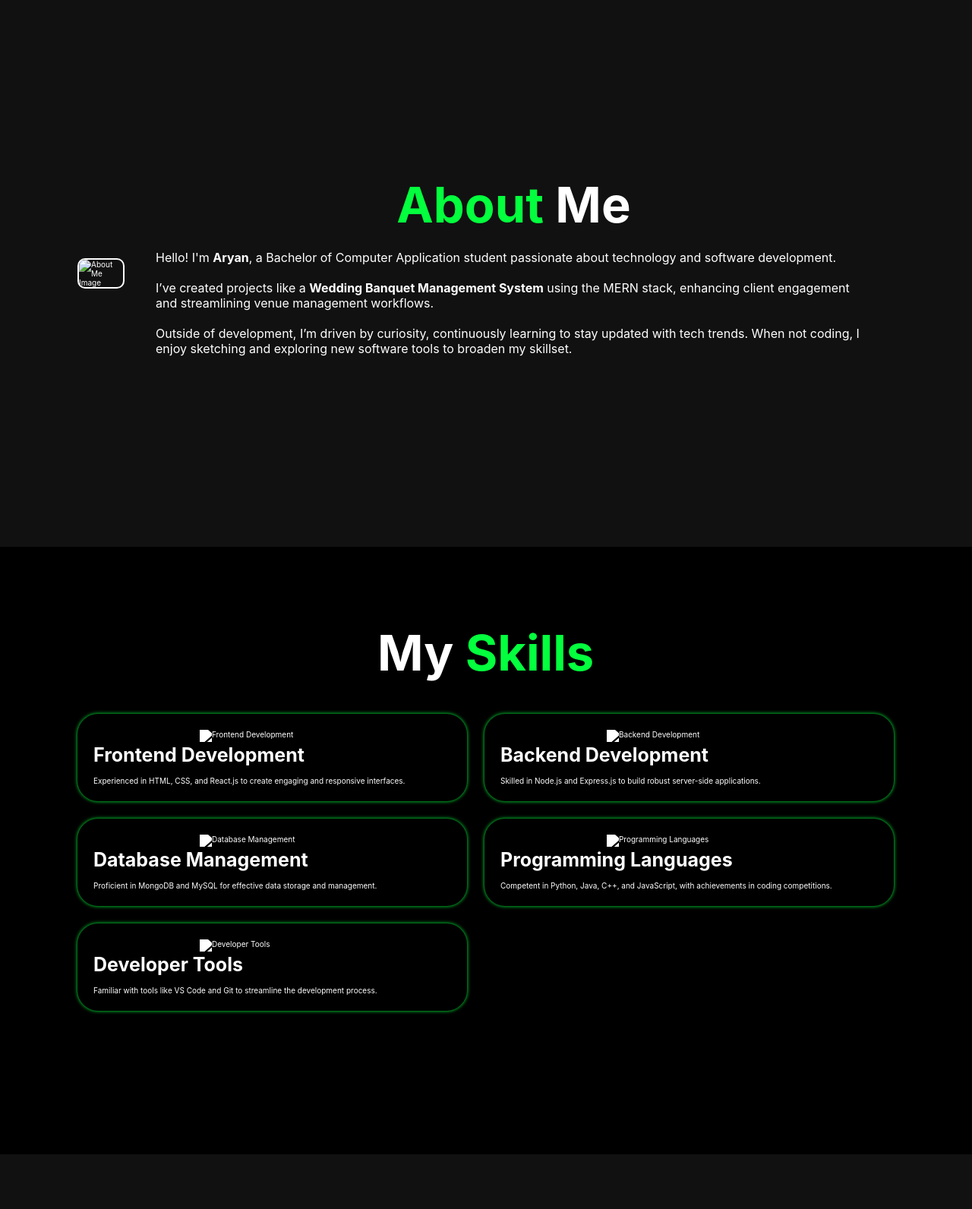
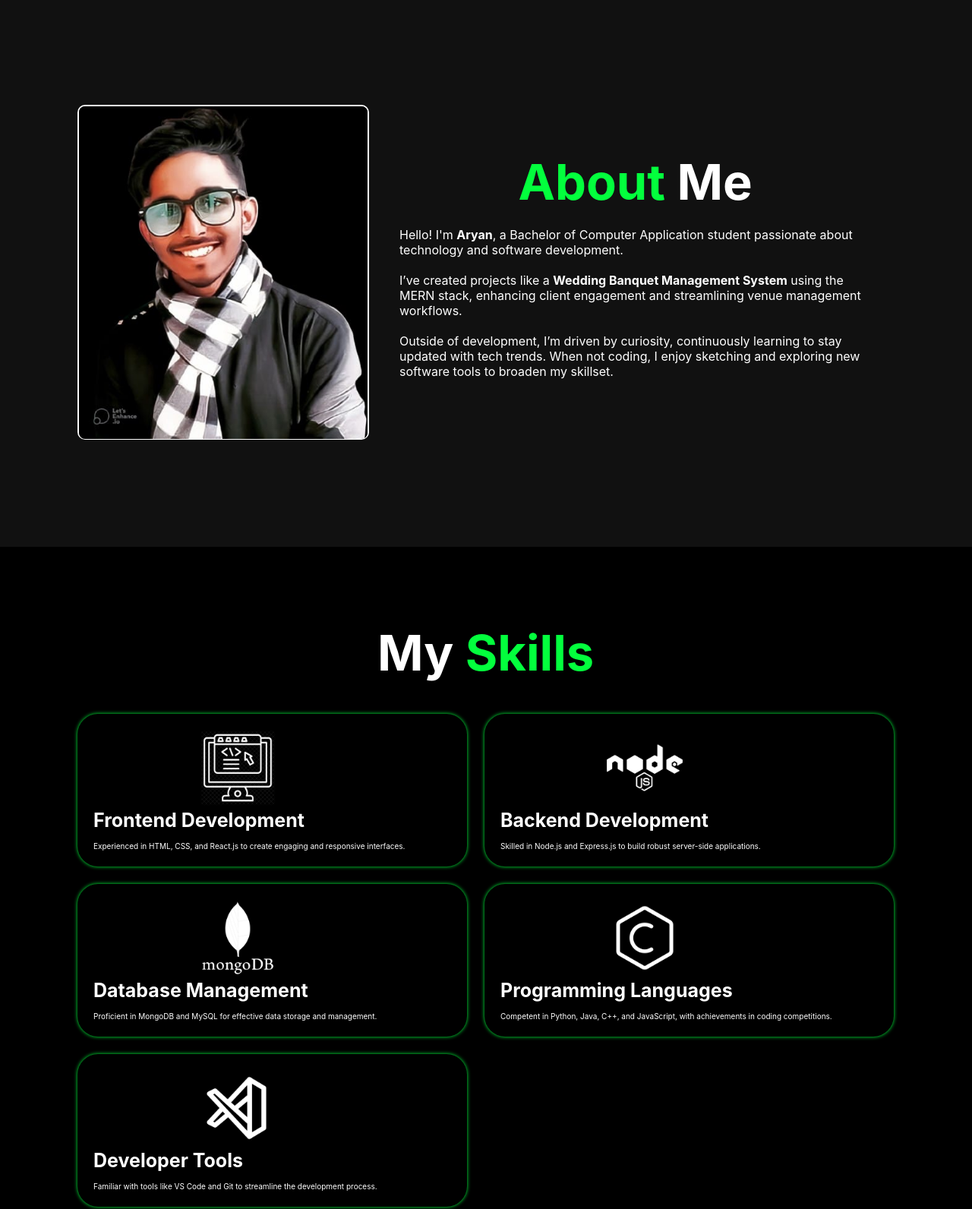
Before and after one commit to Aryan-jaiswa1/portfolio, a plain HTML site: page index.html in a window 1280 px wide. Shown: the part 880-2472 px from the top of the page at 76% size. Drawn offline with nearby package versions, Linux system fonts and the light colour scheme.

Commit message:
Update index.html

```diff
--- a/index.html
+++ b/index.html
@@ -33,14 +33,14 @@
             <a href="#review" class="btn">Contact Me</a>
         </div>
         <div class="home-img" data-aos="zoom-in">
-            <img src="assets/aryan.png" alt="Profile Picture">
+            <img src="aryan.png" alt="Profile Picture">
         </div>
     </section>
 
     <!-- About Section -->
     <section class="about" id="about">
         <div class="about-img" data-aos="zoom-in-down">
-            <img src="assets/aryan.png" alt="About Me Image">
+            <img src="aryan.png" alt="About Me Image">
         </div>
         <div class="about-content" data-aos="zoom-in-up">
             <h2 class="heading" data-aos="zoom-in-down"><span>About</span> Me</h2>
@@ -58,27 +58,27 @@
         <h2 class="heading" data-aos="zoom-in-down">My <span>Skills</span></h2>
         <div class="services-content" data-aos="zoom-in-up">
             <div class="row">
-                <img src="assets/Frontend.png" style="height: 10rem; width: 10rem; filter: brightness(0) invert(1); margin: 0 14rem;"  alt="Frontend Development">
+                <img src="Frontend.png" style="height: 10rem; width: 10rem; filter: brightness(0) invert(1); margin: 0 14rem;"  alt="Frontend Development">
                 <h4>Frontend Development</h4>
                 <p>Experienced in HTML, CSS, and React.js to create engaging and responsive interfaces.</p>
             </div>
             <div class="row">
-                <img src="assets/nodejs.png" style="height: 10rem; width: 10rem; filter: brightness(0) invert(1); margin: 0 14rem;" alt="Backend Development">
+                <img src="nodejs.png" style="height: 10rem; width: 10rem; filter: brightness(0) invert(1); margin: 0 14rem;" alt="Backend Development">
                 <h4>Backend Development</h4>
                 <p>Skilled in Node.js and Express.js to build robust server-side applications.</p>
             </div>
             <div class="row">
-                <img src="assets/mongodb.png" style="height: 10rem; width: 10rem; filter: brightness(0) invert(1); margin: 0 14rem;" alt="Database Management">
+                <img src="mongodb.png" style="height: 10rem; width: 10rem; filter: brightness(0) invert(1); margin: 0 14rem;" alt="Database Management">
                 <h4>Database Management</h4>
                 <p>Proficient in MongoDB and MySQL for effective data storage and management.</p>
             </div>
             <div class="row">
-                <img src="assets/c (1).png" style="height: 10rem; width: 10rem; filter: brightness(0) invert(1); margin: 0 14rem;" alt="Programming Languages">
+                <img src="c (1).png" style="height: 10rem; width: 10rem; filter: brightness(0) invert(1); margin: 0 14rem;" alt="Programming Languages">
                 <h4>Programming Languages</h4>
                 <p>Competent in Python, Java, C++, and JavaScript, with achievements in coding competitions.</p>
             </div>
             <div class="row">
-                <img src="assets/visual-studio-code.png" style="height: 10rem; width: 10rem; filter: brightness(0) invert(1); margin: 0 14rem;" alt="Developer Tools">
+                <img src="visual-studio-code.png" style="height: 10rem; width: 10rem; filter: brightness(0) invert(1); margin: 0 14rem;" alt="Developer Tools">
                 <h4>Developer Tools</h4>
                 <p>Familiar with tools like VS Code and Git to streamline the development process.</p>
             </div>
```
